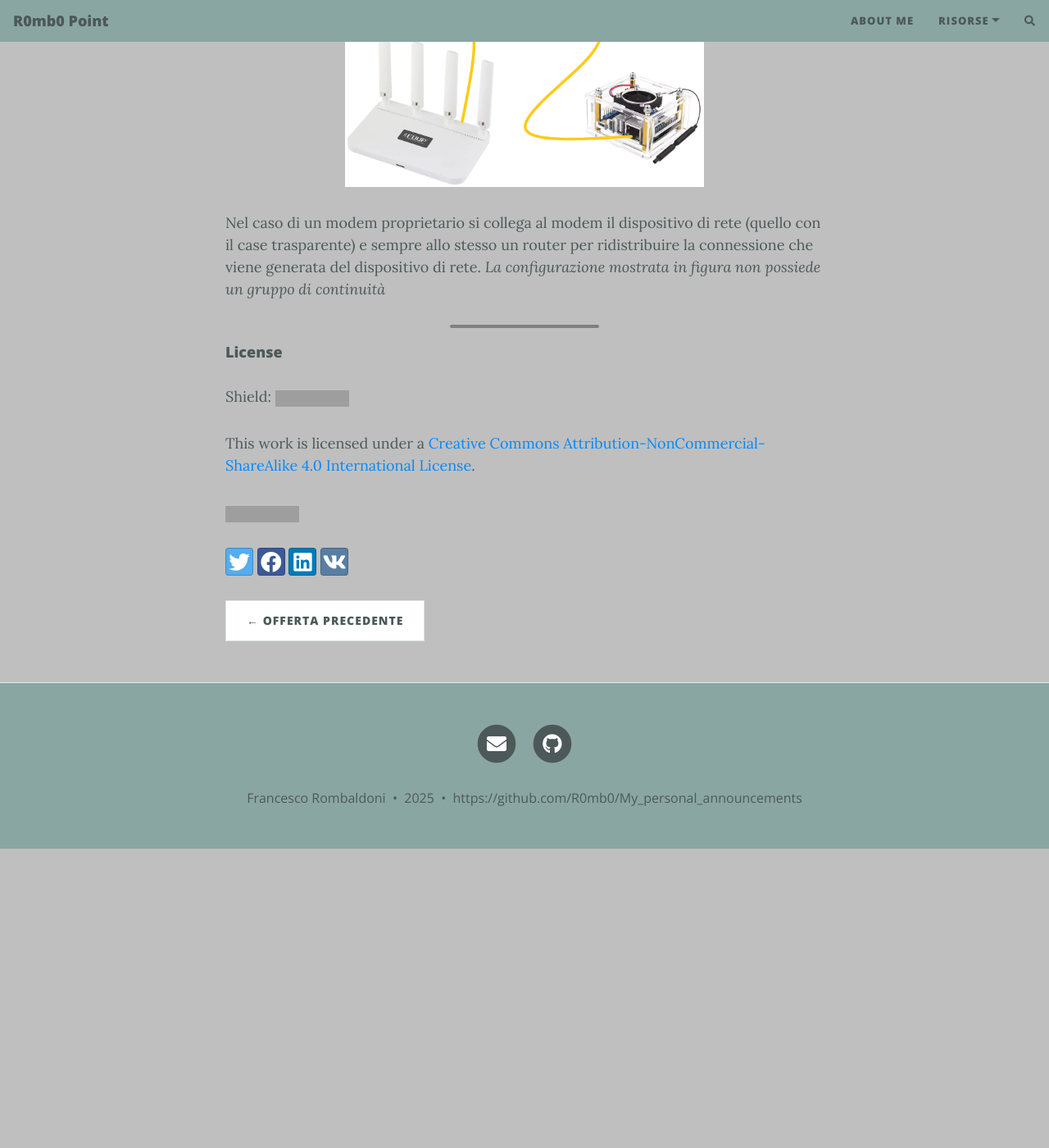
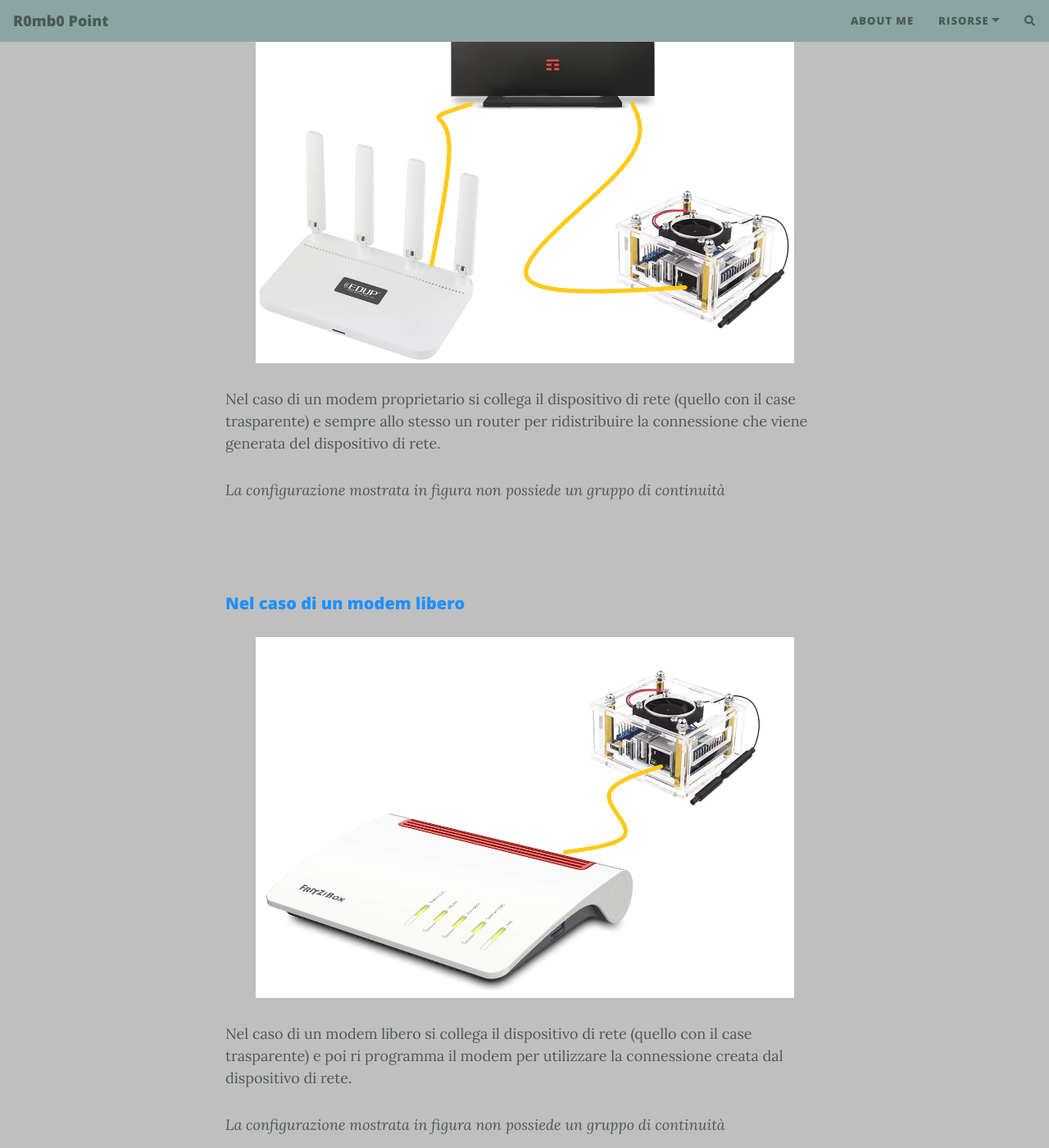
Before and after one commit to R0mb0/My_personal_announcements, a Jekyll site: the page built from docs/_posts/2023-09-12-Tour_per_bambini_ai_Musei_Civici.md, in a window 1280 px wide and 1400 px high, scrolled down 867 px. Shown: the whole window at 82% size. Built offline with Jekyll 4.4.1, drawn with Linux system fonts in a browser that asks for light colours; nearby versions of some CDN libraries; comment, search, counter and statistics services are not loaded; before the commit the page ends 1902 px from its top, so only the background shows below that; grey boxes are pictures that could not be loaded.

Commit message:
Revise installation instructions and image styles
Updated images and modified text for clarity in installation instructions.

```diff
--- a/docs/_posts/2023-09-12-Tour_per_bambini_ai_Musei_Civici.md
+++ b/docs/_posts/2023-09-12-Tour_per_bambini_ai_Musei_Civici.md
@@ -14,17 +14,28 @@ gh-repo: R0mb0/My_personal_announcements
 
   </span>
 
-  <img src="https://github.com/R0mb0/My_personal_announcements/blob/main/Buisness_cards/Internet/internet.png?raw=true" style="width: 70%; min-width: 120px; max-width: 240px;">
+  <img src="https://github.com/R0mb0/My_personal_announcements/blob/main/Buisness_cards/Internet/internet.png?raw=true" style="width: 90%; min-width: 120px; max-width: 240px;">
 
 </div>
 
 ### Come si s'installa?
 
-##### Nel caso di un modem proprietario
+<h5 style="color: DodgerBlue;"> Nel caso di un modem proprietario </h5>
 
-<img src="https://raw.githubusercontent.com/R0mb0/My_personal_announcements/refs/heads/main/Images/proprietary_modem.png" style="display:block;margin:auto;width:60%;">
+<img src="https://raw.githubusercontent.com/R0mb0/My_personal_announcements/refs/heads/main/Images/proprietary_modem.png" style="display:block;margin:auto;width:90%;">
 
-Nel caso di un modem proprietario si collega al modem il dispositivo di rete (quello con il case trasparente) e sempre allo stesso un router per ridistribuire la connessione che viene generata del dispositivo di rete.
+Nel caso di un modem proprietario si collega il dispositivo di rete (quello con il case trasparente) e sempre allo stesso un router per ridistribuire la connessione che viene generata del dispositivo di rete.
+
+_La configurazione mostrata in figura non possiede un gruppo di continuità_
+
+<br><br>
+
+<h5 style="color: DodgerBlue;"> Nel caso di un modem libero </h5>
+
+<img src="https://raw.githubusercontent.com/R0mb0/My_personal_announcements/refs/heads/main/Images/free_modem.png" style="display:block;margin:auto;width:90%;">
+
+Nel caso di un modem libero si collega il dispositivo di rete (quello con il case trasparente) e poi ri programma il modem per utilizzare la connessione creata dal dispositivo di rete.
+
 _La configurazione mostrata in figura non possiede un gruppo di continuità_
 
 ___
```
